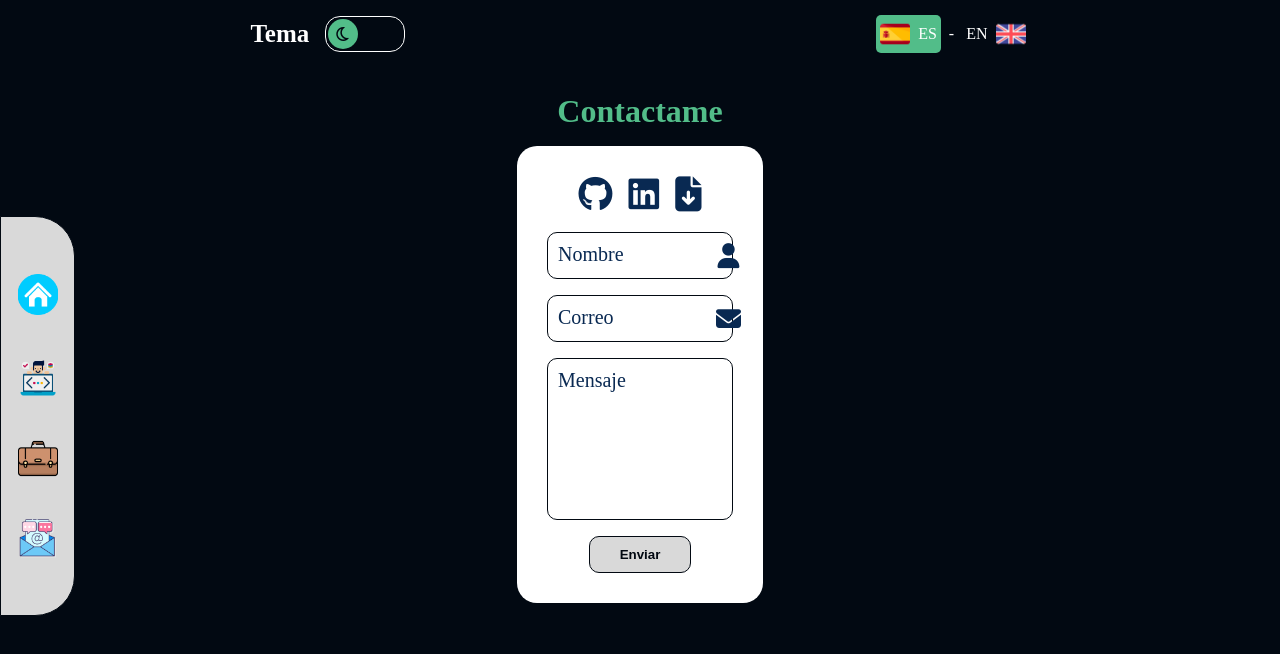
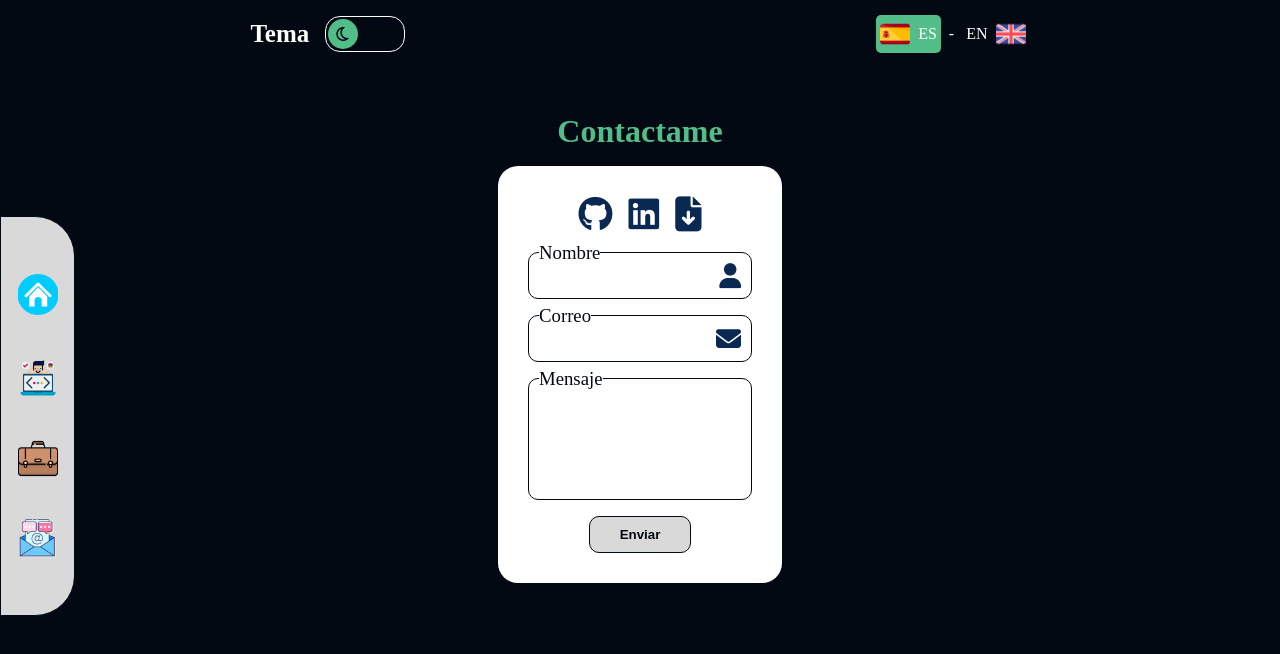
Before and after one commit to Fdlaurentis/Portafolio, a React (Vite) app: page /#/contact in a window 1280 px wide. Shown: the top 654 px of the page. Built offline with nearby package versions, Linux system fonts and the light colour scheme; a web font is replaced by a local one.

Commit message:
Update form the contact

```diff
--- a/src/page/Contact/Contact.module.css
+++ b/src/page/Contact/Contact.module.css
@@ -5,10 +5,11 @@
     border-radius: 10px;
     padding: 10px;
     position: relative;
-    min-width: 186px;
-    max-width: 186px;
+    width: 100%; /* Ajusta el ancho al contenedor */
+    max-width: 300px; /* Establece un máximo para evitar que se estire demasiado */
     cursor: pointer;
     border: 1px solid #020912;
+    box-sizing: border-box; /* Asegura que el padding no afecte el ancho total */
 }
 
 .input > input {
@@ -17,6 +18,7 @@
     border: none;
     cursor: pointer;
     color: #020912;
+    width: 100%; /* Ajusta el ancho al contenedor */
 }
 
 .input > textarea {
@@ -24,33 +26,34 @@
     outline: none;
     border: none;
     resize: none;
-    min-width: 140px;
-    max-width: 140px;
-    min-height: 140px;
-    max-height: 140px;
+    width: 100%; /* Ajusta el ancho al contenedor */
+    min-height: 100px; /* Altura mínima */
     cursor: pointer;
 }
 
 .input > .span {
-    font-size: 20px;
+    font-size: 1em; /* Usa unidades relativas */
     position: absolute;
     left: 10px;
-    top: 20px;
-    transform: translateY(-10px);
+    top: 50%;
+    transform: translateY(-50%);
     transition: 0.7s;
     pointer-events: none;
+    color: #020912;
 }
 
-.input > .textInput:focus ~ .span {
+.input > .textInput:focus ~ .span,
+.input > .textInput:not(:placeholder-shown) ~ .span {
     top: 0;
-    font-size: 15px;
+    font-size: 0.75em; /* Usa unidades relativas */
 }
 
-.spanValited{
+.spanValited {
     position: absolute;
     left: 10px;
     top: 0;
     transform: translateY(-10px);
-    font-size: 15px;
+    font-size: 0.75em; /* Usa unidades relativas */
     pointer-events: none;
+    color: #020912;
 }
```
